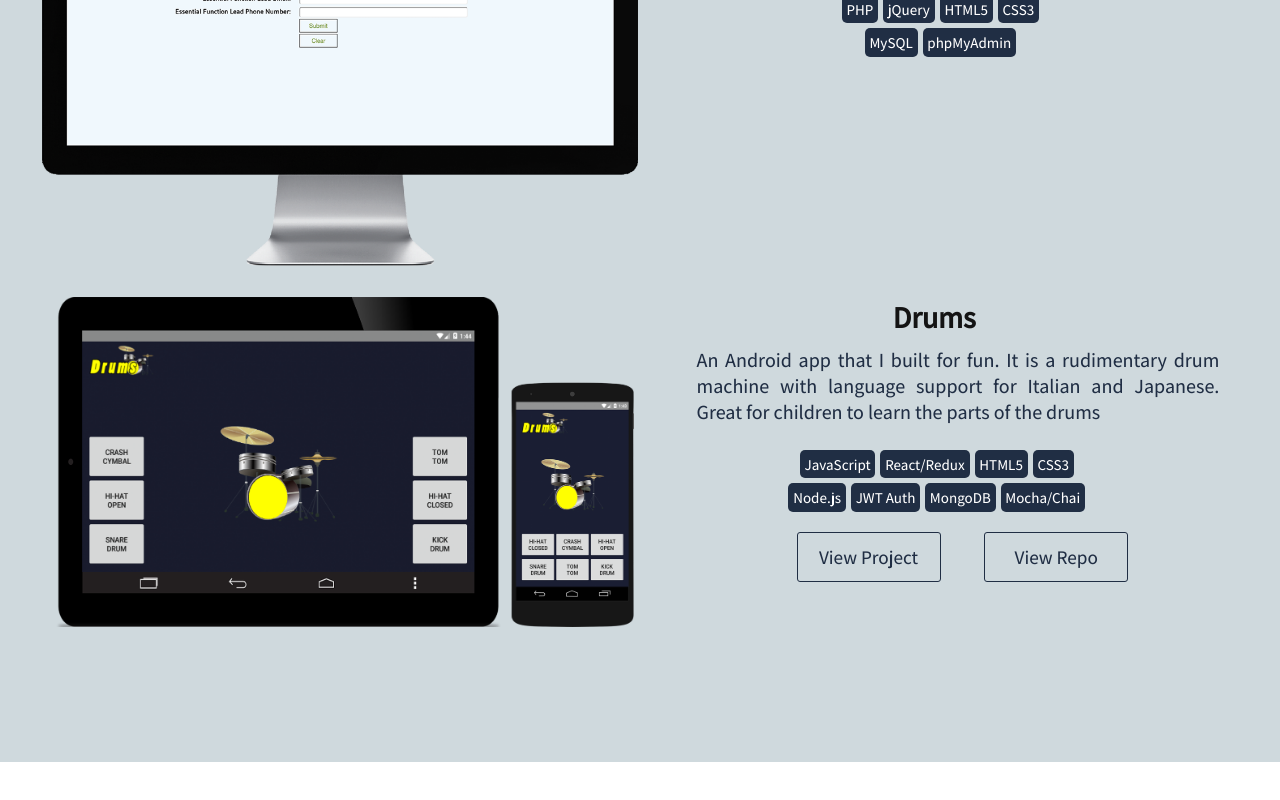
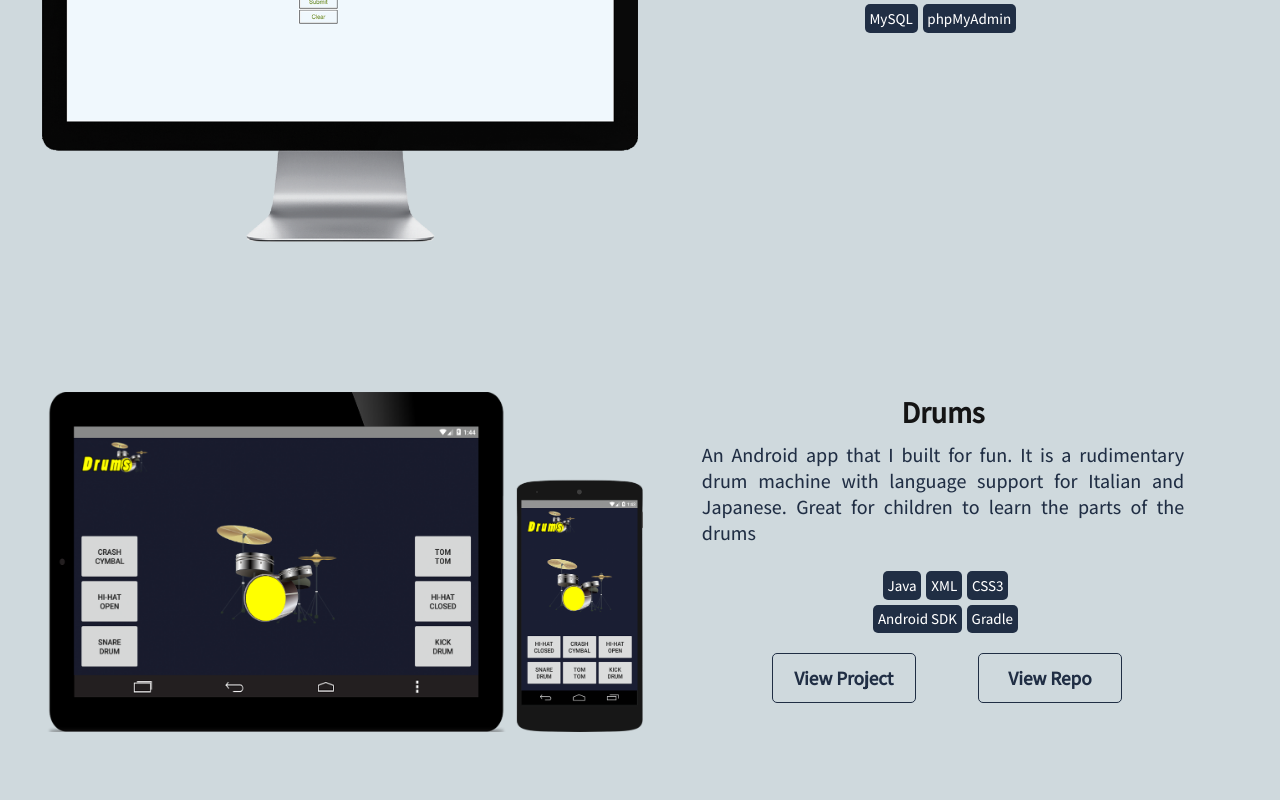
Before and after one commit to LeReiver/new-portfolio, a React (Create React App) app: page /projects in a window 1280 px wide. Shown: the part 1042-1842 px from the top of the page. Before the commit the page ends 1804 px from the top, so only its background shows below. Built offline with nearby package versions, Linux system fonts and the light colour scheme; a web font is replaced by a local one.

Commit message:
updated projects for large screens

```diff
--- a/src/components/main/main.css
+++ b/src/components/main/main.css
@@ -1,5 +1,5 @@
 main {
-  height: 90vh;
+  height: 92vh;
 }
 
 .main-title {
--- a/src/components/projects/projects.css
+++ b/src/components/projects/projects.css
@@ -9,7 +9,7 @@ h2 {
 }
 
 p, p.project-p {
-  width: 110%;
+  width: 100%;
   margin: -15px auto 20px;
   font-size: 20px;
   font-weight: 300;
@@ -38,8 +38,9 @@ p.p2.stack {
   font-weight: 600;
 }
 
-p.p2.stack li {
-  list-style-type: circle;
+.projects-button {
+  color: yellow;
+  border: thin white solid;
 }
 
 ul {
@@ -71,8 +72,16 @@ ul > li {
   margin-top: 0;
 }
 
+.project-block .ccs {
+  margin-bottom: 140px;
+}
+
+.project-block .app {
+  margin-bottom: 140px;
+}
+
 .project-title {
-  margin: 50px auto 50px auto;
+  margin: 50px auto 0;
   padding-top: 50px;
   color: rgb(32, 46, 68);
   font-size: 40px;
@@ -113,24 +122,23 @@ ul > li {
 .project-image.app img {
   height: 340px;
   margin-left: 10px;
+  margin-right: 0;
 }
 
 button {
   color: rgb(32, 46, 68);
   border: rgb(32, 46, 68) solid thin;
+  font-weight: bold;
 }
 
 .project-button button{
   float: left;
-  margin-left: 100px;
+  margin-left: 70px;
   margin-top: 20px;
-  /* margin-bottom: -100px; */
 }
 
 .repo-button button {
-  /* margin-right: 100px; */
    margin-top: 20px;
-  /*margin-bottom: -100px; */
 }
 
 #projects {
@@ -196,38 +204,63 @@ button {
 
   .project-image img {
     padding-bottom: 130px;
-    /* height: 320px; */
+    height: 520px;
+    margin-left: 30px;
   }
 
   .project-image.ccs img {
     padding-bottom: 200px;
-    height: 280px;
+    height: 520px;
+  }
+
+  .project-image.app img {
+    padding-bottom: 200px;
+    height: 400px;
+    margin-left: 30px;
+  }
+
+}
+
+
+
+@media only screen and (max-width: 1280) {
+  .project-desc {
+    display: inline-block;
+    width: 30%;
+  }
+
+  .project-image img {
+    padding-bottom: 130px;
+    height: 380;
+    margin-left: 30px;
   }
 
   .project-image.ccs img {
     padding-bottom: 200px;
-    height: 280px;
+    height: 380;
   }
 
+  .project-image.app img {
+    padding-bottom: 200px;
+    height: 320;
+    margin-left: 30px;
+  }
 }
 
-@media only screen and (max-width: 1280px) {
+@media only screen and (max-width: 768) {
 
   .project-image img {
-    /* padding-bottom: 130px; */
-    /* height: 280px; */
+    height: 500px;
   }
 
   .project-image.ccs img {
-    padding-bottom: 130px;
-    height: 450px;
+    height: 500px;
   }
 
   .project-image.app img {
-    padding-bottom: 50px;
-    height: 330px;
+    height: 450px;
+    margin-left: 30px;
   }
-
 }
 
 @media only screen and (max-width: 400px) {
--- a/src/components/projects/projects.js
+++ b/src/components/projects/projects.js
@@ -40,7 +40,7 @@ render() {
         </div>
       </div>
 
-      <div className="project-block">
+      <div className="project-block ccs">
         <div className="project-image ccs">
           <img src={require("../../images/ccs_desktop_md.png")}alt="CCS"></img>
         </div>
@@ -61,7 +61,7 @@ render() {
         </div>
       </div>
 
-      <div className="project-block">
+      <div className="project-block app">
           <div className="project-image app">
             <img src={require("../../images/drums.png")} alt="Drums" title="Click To View" />
           </div>
@@ -69,16 +69,13 @@ render() {
             <h2>Drums</h2>
             <p className="project-p desc">An Android app that I built for fun. It is a rudimentary drum machine with language support for Italian and Japanese. Great for children to learn the parts of the drums</p>
           <ul>
-            <li>JavaScript</li>
-            <li>React/Redux</li>
-            <li>HTML5</li>
+            <li>Java</li>
+            <li>XML</li>
             <li>CSS3</li>
           </ul>
           <ul>
-            <li>Node.js</li>
-            <li>JWT Auth</li>
-            <li>MongoDB</li>
-            <li>Mocha/Chai</li>
+            <li>Android SDK</li>
+            <li>Gradle</li>
           </ul>
             <div className="project-button">
                 <a href="https://play.google.com/store/apps/details?id=app.lereiver.mike.drums" target="_blank" rel="noopener noreferrer">
--- a/src/index.css
+++ b/src/index.css
@@ -32,11 +32,11 @@ button {
   height: 50px;
   font-weight: 200;
   transition: 0.8s;
-  border-radius: 3px!important;
-  -webkit-border-radius: 3px!important;
-  -moz-border-radius: 3px!important;
-  -ms-border-radius: 3px!important;
-  -o-border-radius: 3px!important;
+  border-radius: 5px!important;
+  -webkit-border-radius: 5px!important;
+  -moz-border-radius: 5px!important;
+  -ms-border-radius: 5px!important;
+  -o-border-radius: 5px!important;
 }
 
 button:hover {
```
